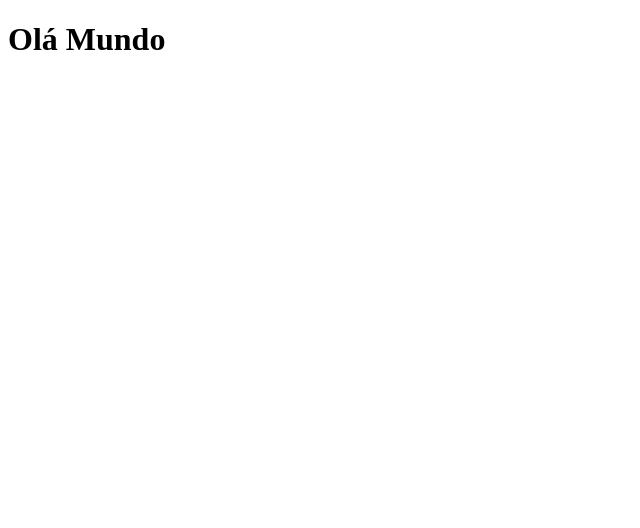
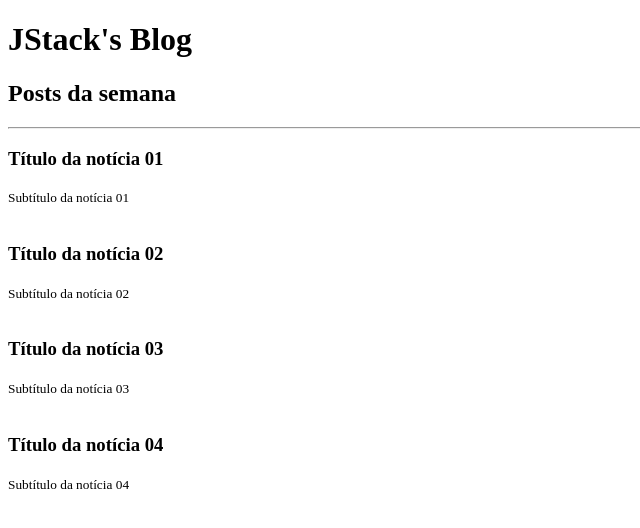
Before and after one commit to glacykm11/react-fundamentals, a React app: page / in a window 1280 px wide. Shown: the top 528 px of the page, without its empty margins (0-640 px from the left). Built offline with nearby package versions, Linux system fonts and the light colour scheme.

Commit message:
implementing js in jsx and props in components

```diff
--- /dev/null
+++ b/src/App.js
@@ -0,0 +1,42 @@
+import React from 'react';
+
+import Post from './Post';
+
+function App(){
+    return (
+        <>
+            <h1>JStack's Blog</h1>
+            <h2>Posts da semana</h2>
+
+            <hr />
+
+            <Post
+                post={{
+                    title: "Título da notícia 01",
+                    subtitle: "Subtítulo da notícia 01"
+                }}
+            />
+
+            <Post
+                post={{
+                    title: "Título da notícia 02",
+                    subtitle: "Subtítulo da notícia 02"
+                }}
+            />
+            <Post
+                post={{
+                    title: "Título da notícia 03",
+                    subtitle: "Subtítulo da notícia 03"
+                }}
+            />
+            <Post
+                post={{
+                    title: "Título da notícia 04",
+                    subtitle: "Subtítulo da notícia 04"
+                }}
+            />
+        </>
+    )
+}
+
+export default App;
--- /dev/null
+++ b/src/Post.js
@@ -0,0 +1,13 @@
+import React from 'react';
+
+export default function Post(props){
+    return (
+        <>
+            <article>
+                <h3>{props.post.title}</h3>
+                <small>{props.post.subtitle}</small>
+            </article>
+            <br/>
+        </>
+    )
+}
--- a/src/index.js
+++ b/src/index.js
@@ -1,9 +1,9 @@
 import React from 'react';
 import ReactDOM from 'react-dom';
 
+import App from './App';
+
 ReactDOM.render(
-    <h1 id="title">
-        <span>Olá Mundo</span>
-    </h1>,
+    <App />,
     document.getElementById('root'),
 );
```
